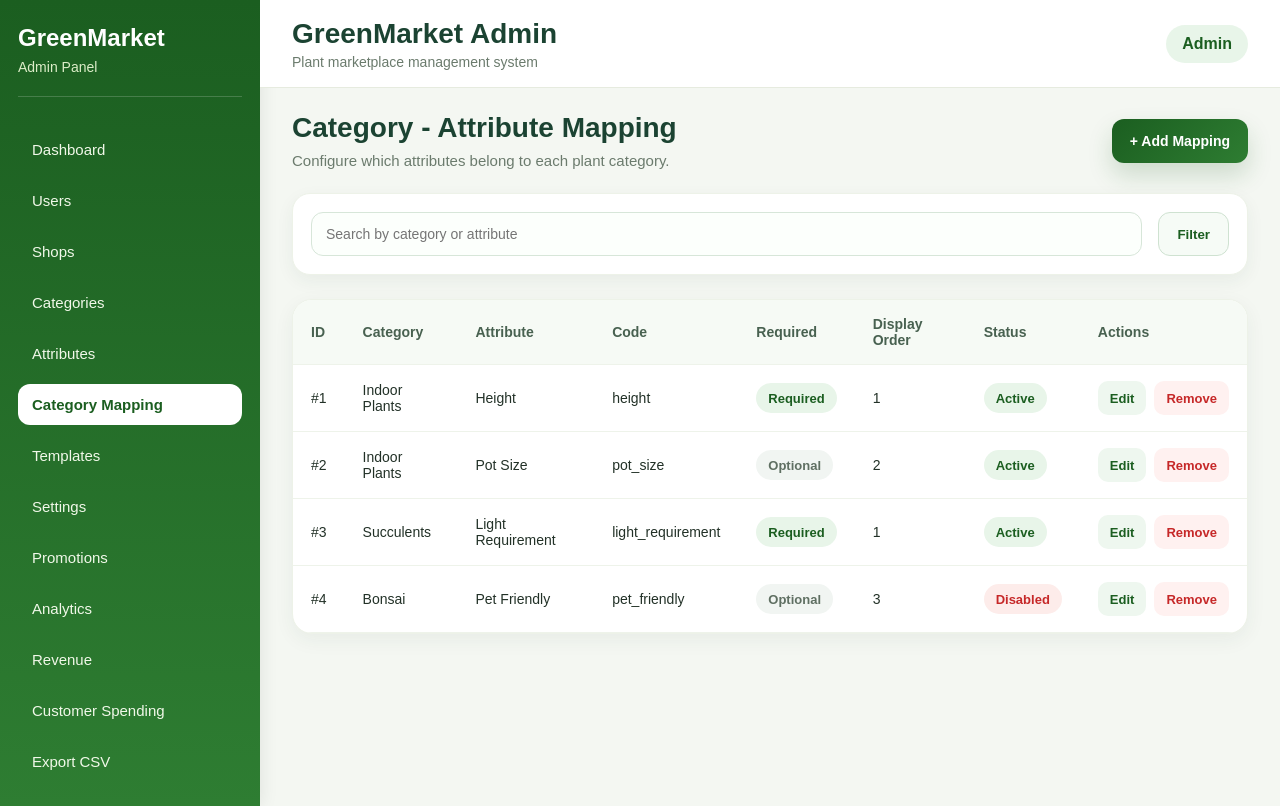
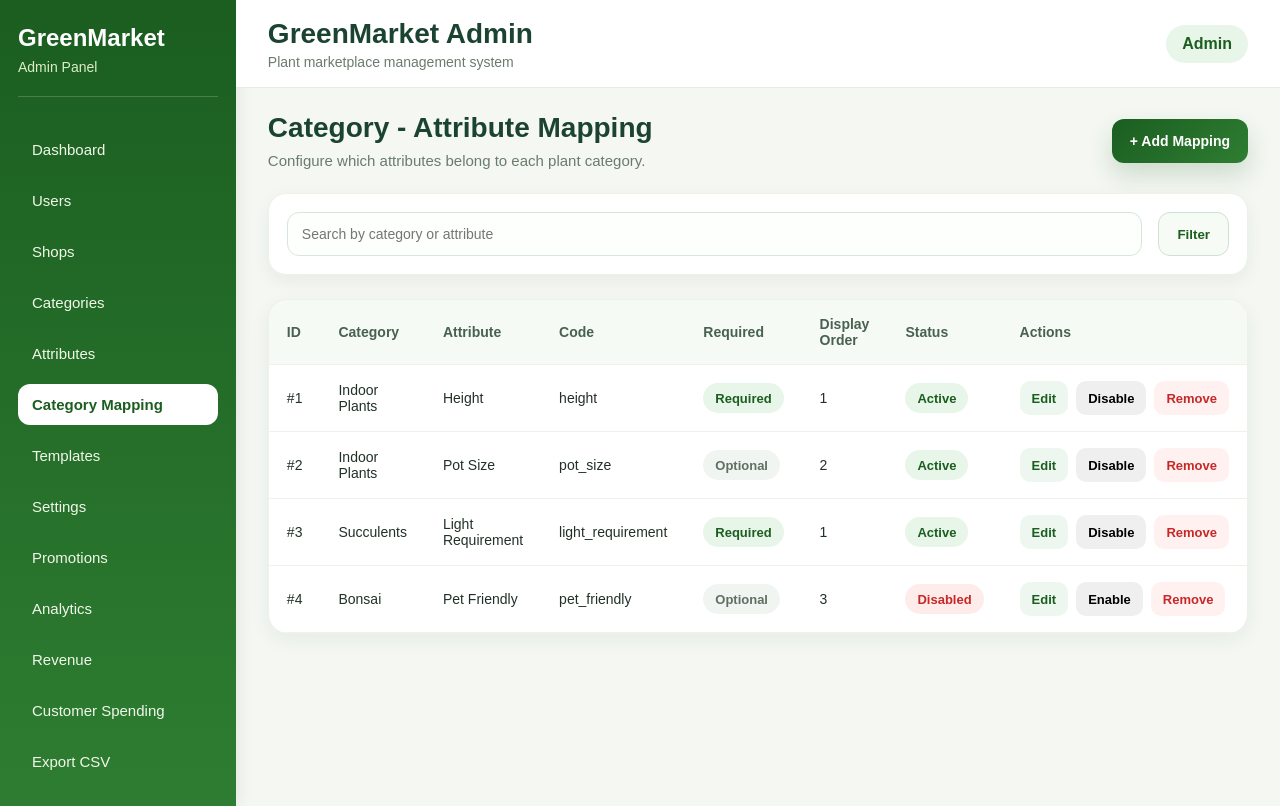
Before and after one commit to oopsntn/GreenMarket, a React (Vite) app in the folder admin-web/: page /category-attributes in a window 1280 px wide. Built offline with nearby package versions, Linux system fonts and the light colour scheme.

Commit message:
refactor category mapping module with types mock data and service

```diff
--- /dev/null
+++ b/admin-web/src/mock-data/categoryMappings.ts
@@ -0,0 +1,40 @@
+import type { CategoryMapping } from "../types/categoryMapping";
+
+export const initialCategoryMappings: CategoryMapping[] = [
+  {
+    id: 1,
+    categoryName: "Indoor Plants",
+    attributeName: "Height",
+    attributeCode: "height",
+    required: true,
+    displayOrder: 1,
+    status: "Active",
+  },
+  {
+    id: 2,
+    categoryName: "Indoor Plants",
+    attributeName: "Pot Size",
+    attributeCode: "pot_size",
+    required: false,
+    displayOrder: 2,
+    status: "Active",
+  },
+  {
+    id: 3,
+    categoryName: "Succulents",
+    attributeName: "Light Requirement",
+    attributeCode: "light_requirement",
+    required: true,
+    displayOrder: 1,
+    status: "Active",
+  },
+  {
+    id: 4,
+    categoryName: "Bonsai",
+    attributeName: "Pet Friendly",
+    attributeCode: "pet_friendly",
+    required: false,
+    displayOrder: 3,
+    status: "Disabled",
+  },
+];
--- a/admin-web/src/pages/CategoryAttributeMappingPage.tsx
+++ b/admin-web/src/pages/CategoryAttributeMappingPage.tsx
@@ -1,55 +1,26 @@
+import { useState } from "react";
+import { categoryMappingService } from "../services/categoryMappingService";
+import type { CategoryMapping } from "../types/categoryMapping";
 import "./CategoryAttributeMappingPage.css";
 
-type MappingItem = {
-  id: number;
-  categoryName: string;
-  attributeName: string;
-  attributeCode: string;
-  required: boolean;
-  displayOrder: number;
-  status: "Active" | "Disabled";
-};
+function CategoryAttributeMappingPage() {
+  const [mappings, setMappings] = useState<CategoryMapping[]>(
+    categoryMappingService.getMappings(),
+  );
 
-const mappingItems: MappingItem[] = [
-  {
-    id: 1,
-    categoryName: "Indoor Plants",
-    attributeName: "Height",
-    attributeCode: "height",
-    required: true,
-    displayOrder: 1,
-    status: "Active",
-  },
-  {
-    id: 2,
-    categoryName: "Indoor Plants",
-    attributeName: "Pot Size",
-    attributeCode: "pot_size",
-    required: false,
-    displayOrder: 2,
-    status: "Active",
-  },
-  {
-    id: 3,
-    categoryName: "Succulents",
-    attributeName: "Light Requirement",
-    attributeCode: "light_requirement",
-    required: true,
-    displayOrder: 1,
-    status: "Active",
-  },
-  {
-    id: 4,
-    categoryName: "Bonsai",
-    attributeName: "Pet Friendly",
-    attributeCode: "pet_friendly",
-    required: false,
-    displayOrder: 3,
-    status: "Disabled",
-  },
-];
+  const handleToggleStatus = (mapping: CategoryMapping) => {
+    const nextStatus = mapping.status === "Active" ? "Disabled" : "Active";
+    setMappings((prev) =>
+      categoryMappingService.updateMappingStatus(prev, mapping.id, nextStatus),
+    );
+  };
 
-function CategoryAttributeMappingPage() {
+  const handleRemove = (mappingId: number) => {
+    setMappings((prev) =>
+      categoryMappingService.removeMapping(prev, mappingId),
+    );
+  };
+
   return (
     <div className="mapping-page">
       <div className="mapping-page__header">
@@ -91,7 +62,7 @@ function CategoryAttributeMappingPage() {
           </thead>
 
           <tbody>
-            {mappingItems.map((item) => (
+            {mappings.map((item) => (
               <tr key={item.id}>
                 <td>#{item.id}</td>
                 <td>{item.categoryName}</td>
@@ -126,7 +97,29 @@ function CategoryAttributeMappingPage() {
                       Edit
                     </button>
 
-                    <button type="button" className="mapping-actions__remove">
+                    {item.status === "Active" ? (
+                      <button
+                        type="button"
+                        className="mapping-actions__disable"
+                        onClick={() => handleToggleStatus(item)}
+                      >
+                        Disable
+                      </button>
+                    ) : (
+                      <button
+                        type="button"
+                        className="mapping-actions__enable"
+                        onClick={() => handleToggleStatus(item)}
+                      >
+                        Enable
+                      </button>
+                    )}
+
+                    <button
+                      type="button"
+                      className="mapping-actions__remove"
+                      onClick={() => handleRemove(item.id)}
+                    >
                       Remove
                     </button>
                   </div>
--- /dev/null
+++ b/admin-web/src/services/categoryMappingService.ts
@@ -0,0 +1,25 @@
+import { initialCategoryMappings } from "../mock-data/categoryMappings";
+import type { CategoryMapping, MappingStatus } from "../types/categoryMapping";
+
+export const categoryMappingService = {
+  getMappings(): CategoryMapping[] {
+    return initialCategoryMappings;
+  },
+
+  updateMappingStatus(
+    mappings: CategoryMapping[],
+    mappingId: number,
+    status: MappingStatus,
+  ): CategoryMapping[] {
+    return mappings.map((mapping) =>
+      mapping.id === mappingId ? { ...mapping, status } : mapping,
+    );
+  },
+
+  removeMapping(
+    mappings: CategoryMapping[],
+    mappingId: number,
+  ): CategoryMapping[] {
+    return mappings.filter((mapping) => mapping.id !== mappingId);
+  },
+};
--- /dev/null
+++ b/admin-web/src/types/categoryMapping.ts
@@ -0,0 +1,11 @@
+export type MappingStatus = "Active" | "Disabled";
+
+export type CategoryMapping = {
+  id: number;
+  categoryName: string;
+  attributeName: string;
+  attributeCode: string;
+  required: boolean;
+  displayOrder: number;
+  status: MappingStatus;
+};
```
